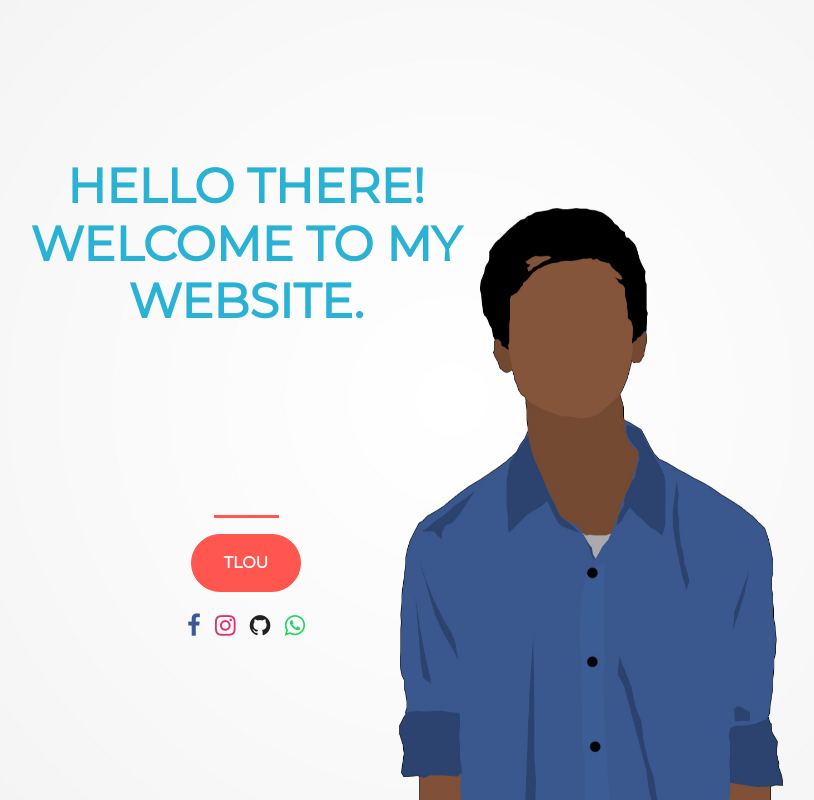
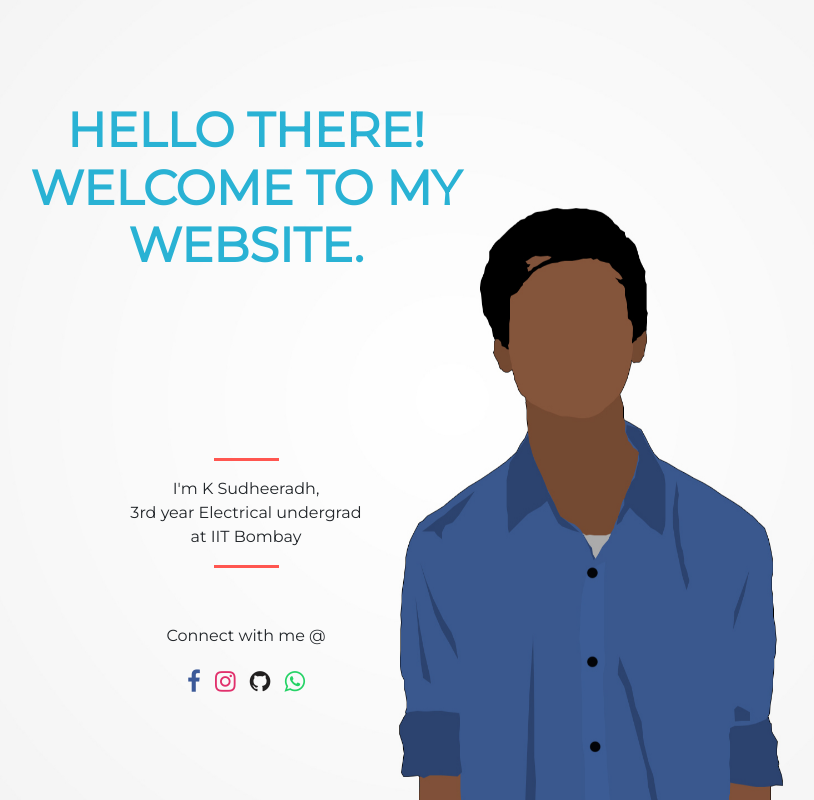
Before and after one commit to Sudheeradh/sudheeradh.github.io, a plain HTML site: page index.html in a window 1280 px wide. Shown: the whole page, without its empty margins (379-1193 px from the left). Drawn offline with nearby package versions, Linux system fonts and the light colour scheme.

Commit message:
added brief info to html

```diff
--- a/index.html
+++ b/index.html
@@ -27,9 +27,21 @@
         <div class="buffer col-12"></div>
         <section class="text-center col-12">
           <hr>
-          <a href="https://www.youtube.com/watch?v=JclKytWG9Ro"><button class="btn btn-primary btn-1">TLOU</button></a>
+          <!-- <a href="https://www.youtube.com/watch?v=JclKytWG9Ro"><button class="btn btn-primary btn-1">TLOU</button></a> -->
+          <div class="about animate__animated animate__zoomInDown">
+          	<p>
+          		I'm K Sudheeradh, <br>
+          		3rd year Electrical undergrad <br>
+          		at IIT Bombay
+
+          	</p>
+          </div>
+          <hr>
           <br>
           <div class="buffer1 col-12"></div>
+          <p>
+          	Connect with me @
+          </p>
           <a href="https://www.facebook.com/H4X00R1201"><i class="fa fa-facebook"></i></a>
           <a href="https://www.instagram.com/k.sudheeradh/"><i class="fa fa-instagram"></i></a>
           <a href="https://github.com/sudheeradh"><i class="fa fa-github"></i></a>
```
